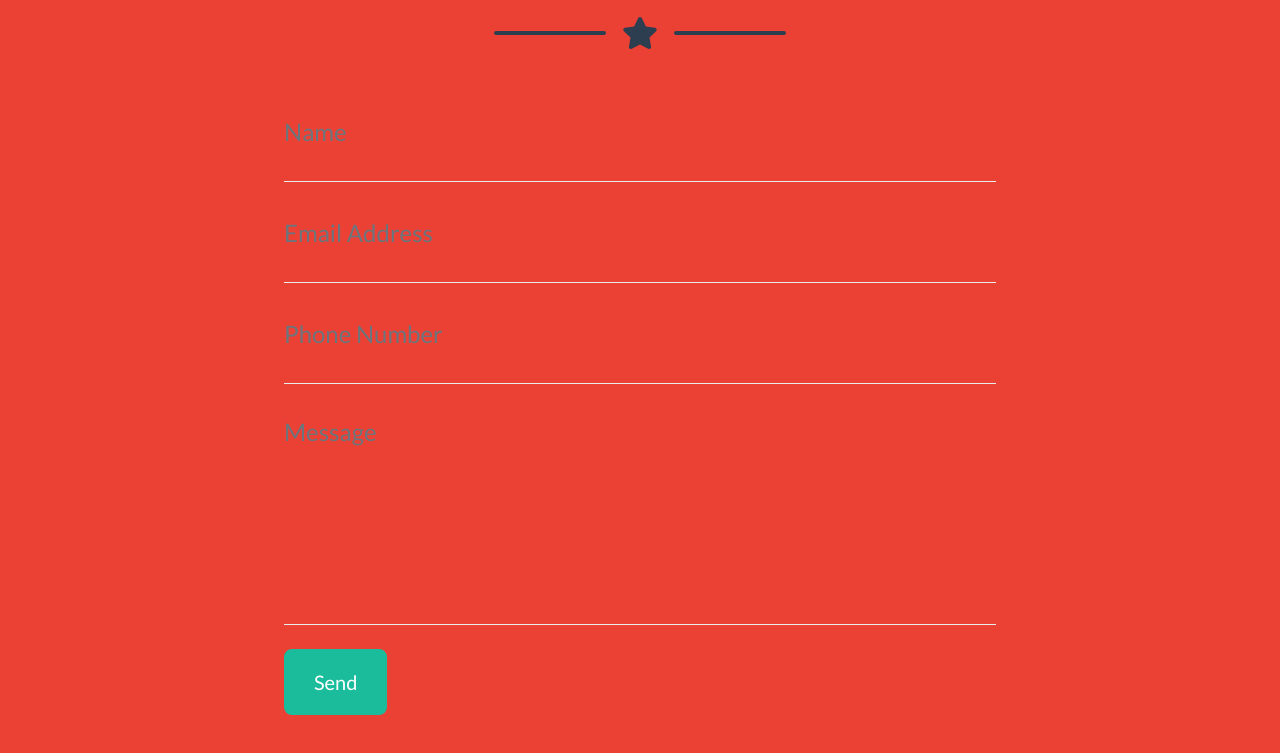
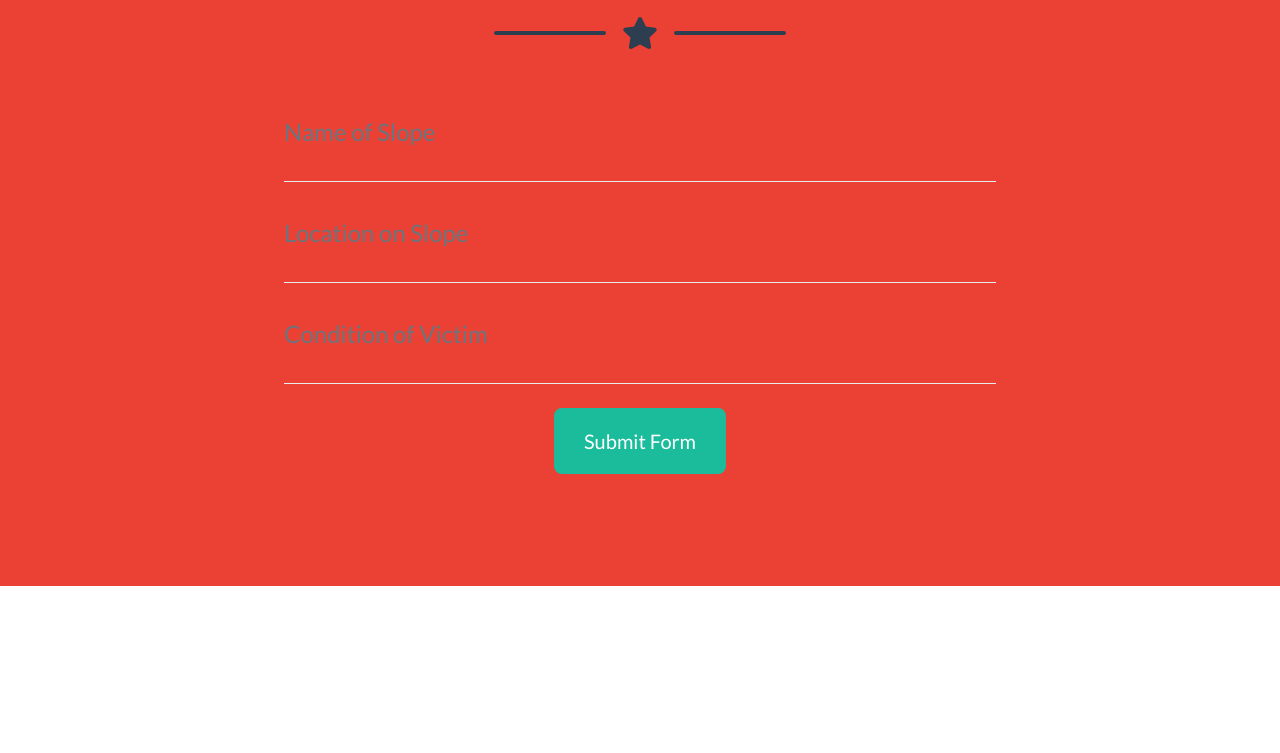
Before and after one commit to Pitt-Technical-Communications/Ski-Patrol-App, a plain HTML site: page report-website/index.html in a window 1280 px wide. Shown: the part 731-1484 px from the top of the page. After the commit the page ends 1317 px from the top, so only its background shows below. Drawn offline with Linux system fonts and the light colour scheme.

Commit message:
Update index.html

```diff
--- a/report-website/index.html
+++ b/report-website/index.html
@@ -62,34 +62,39 @@
                             <div class="control-group">
                                 <div class="form-group floating-label-form-group controls mb-0 pb-2">
                                     <label>Name</label>
-                                    <input class="form-control" id="name" type="text" placeholder="Name" required="required" data-validation-required-message="Please enter your name." />
+                                    <input class="form-control" id="name" type="text" placeholder="Name of Slope" required="required" data-validation-required-message="Please enter the slope name the victim is on." />
                                     <p class="help-block text-danger"></p>
                                 </div>
                             </div>
+                           <!-- <div class="dropdown">
+                                <button type="button" class="btn btn-primary btn-xl dropdown-toggle" type="button" id="name" data-toggle="dropdown">Name of Slope</button>
+                                <div class="dropdown-menu">
+                                    <a class="dropdown-item" type="text">Slope 1</a>
+                                    <a class="dropdown-item" type="text">Slope 2</a>
+                                    <a class="dropdown-item" type="text">Slope 3</a>
+                                </div>
+                            </div> -->
                             <div class="control-group">
                                 <div class="form-group floating-label-form-group controls mb-0 pb-2">
                                     <label>Email Address</label>
-                                    <input class="form-control" id="email" type="email" placeholder="Email Address" required="required" data-validation-required-message="Please enter your email address." />
+                                    <input class="form-control" id="location" type="text" placeholder="Location on Slope" required="required" data-validation-required-message="Please enter the general location on the slope the victim is at." />
                                     <p class="help-block text-danger"></p>
                                 </div>
                             </div>
                             <div class="control-group">
                                 <div class="form-group floating-label-form-group controls mb-0 pb-2">
                                     <label>Phone Number</label>
-                                    <input class="form-control" id="phone" type="tel" placeholder="Phone Number" required="required" data-validation-required-message="Please enter your phone number." />
-                                    <p class="help-block text-danger"></p>
-                                </div>
-                            </div>
-                            <div class="control-group">
-                                <div class="form-group floating-label-form-group controls mb-0 pb-2">
-                                    <label>Message</label>
-                                    <textarea class="form-control" id="message" rows="5" placeholder="Message" required="required" data-validation-required-message="Please enter a message."></textarea>
+                                    <input class="form-control" id="condition" type="text" placeholder="Condition of Victim" required="required" data-validation-required-message="Please enter the condition of the victim." />
                                     <p class="help-block text-danger"></p>
                                 </div>
                             </div>
                             <br />
                             <div id="success"></div>
-                            <div class="form-group"><button class="btn btn-primary btn-xl" id="sendMessageButton" type="submit">Send</button></div>
+                                <div class="form-group">
+                                    <div class="col text-center">
+                                        <button class="btn btn-primary btn-xl" id="sendMessageButton" type="submit">Submit Form</button>
+                                    </div>
+                                </div>
                         </form>
                     </div>
                 </div>
```
